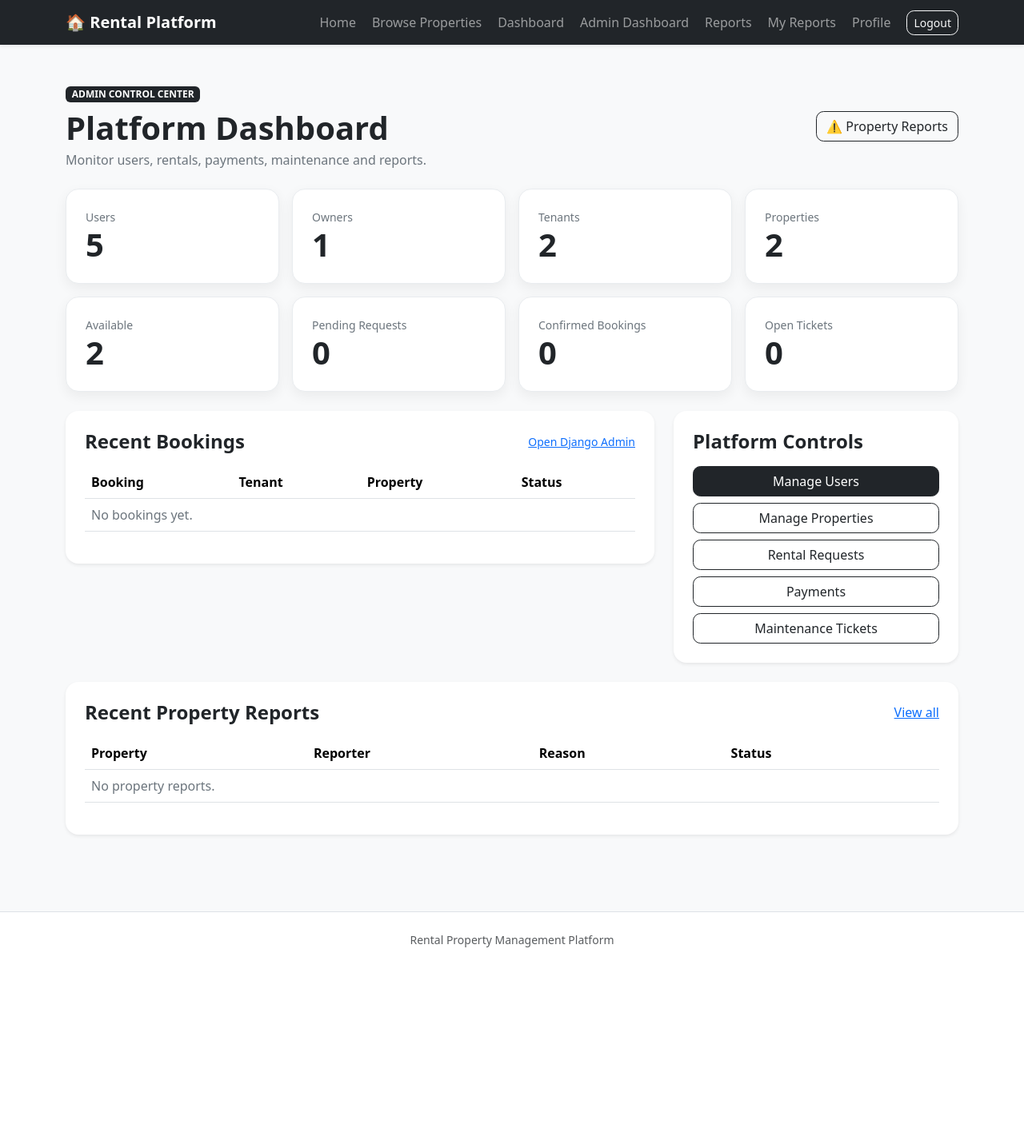
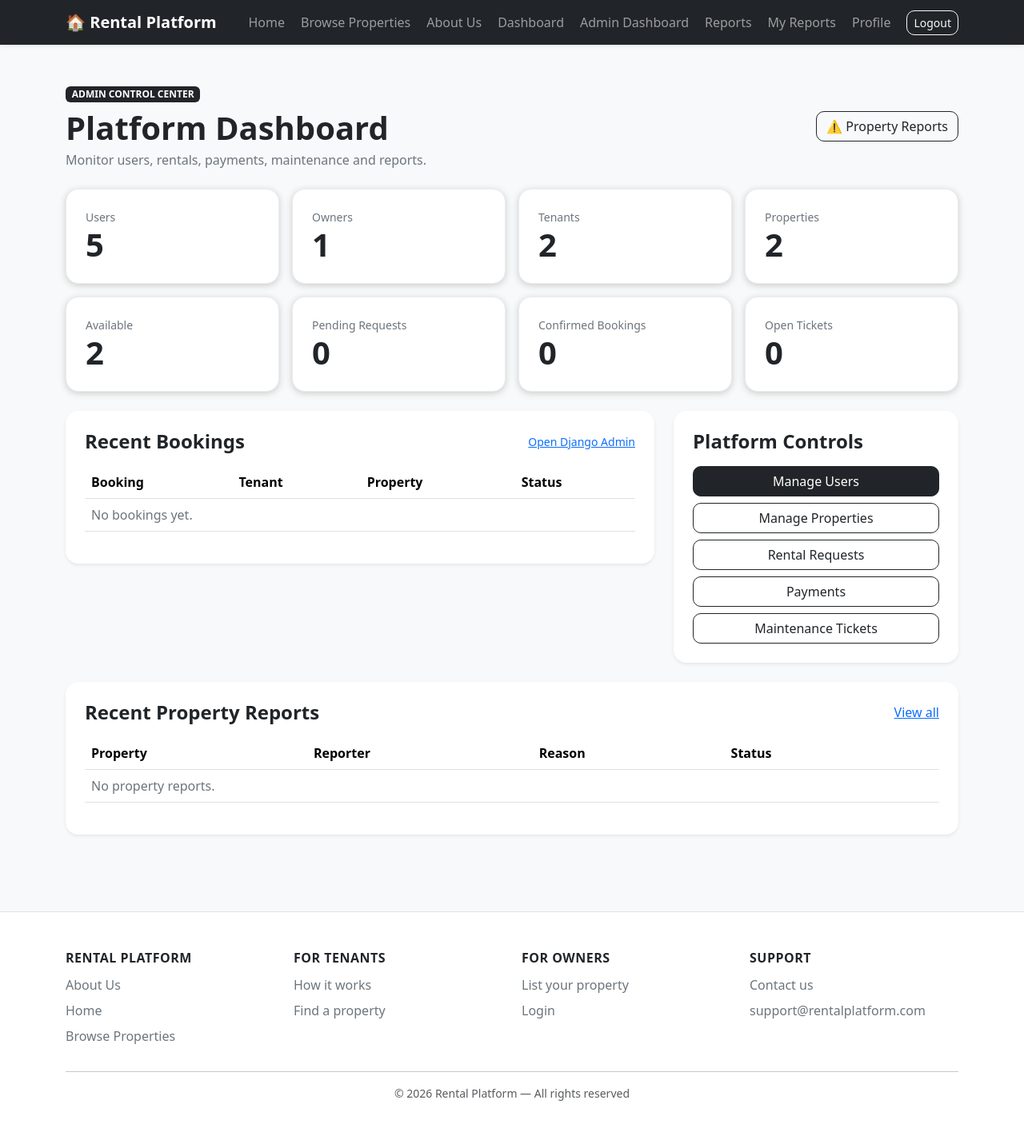
Before and after one commit to abhiramgopan06/Project2, a Django app: page /admin-dashboard/ in a window 1280 px wide. Shown: the whole page at 80% size. Before the commit the page ends 1185 px from the top, so only its background shows below. Run offline with Django 5.2, Linux system fonts and the light colour scheme; a user stored in the database is signed in; data comes from the database, SQL or seed files in the repository; both versions use the stored data as it was after the commit; data that the repository does not hold is empty.

Commit message:
About us

```diff
--- a/core/urls.py
+++ b/core/urls.py
@@ -5,6 +5,7 @@ app_name = "core"
 
 urlpatterns = [
     path("", views.home, name="home"),
+    path("about/", views.about, name="about"),
     path("property/<int:pk>/report/", views.report_property, name="report_property"),
     path("my-reports/", views.my_reports, name="my_reports"),
     path("admin-dashboard/", views.admin_dashboard, name="admin_dashboard"),
--- a/core/views.py
+++ b/core/views.py
@@ -17,6 +17,11 @@ from .models import PropertyReport
 def home(request):
     featured = Property.objects.filter(available=True).prefetch_related("images")[:6]
     return render(request, "home.html", {"featured_properties": featured})
+
+
+def about(request):
+    # simple about us page, no database data needed
+    return render(request, "core/about.html")
 
 
 def _admin_only(request):
--- a/maintenance/views.py
+++ b/maintenance/views.py
@@ -158,7 +158,6 @@ def resolve_ticket(request, pk):
         messages.warning(request, "Only in-progress tickets can be resolved.")
         return redirect("maintenance:technician_tickets")
     if request.method == "POST":
-        ticket.technician_note = request.POST.get("technician_note", "").strip()
         ticket.mark_resolved()
         ticket.technician_note = request.POST.get("technician_note", "").strip()
         ticket.save(update_fields=["technician_note", "updated_at"])
--- a/static/css/style.css
+++ b/static/css/style.css
@@ -1,29 +1,189 @@
-body { min-height: 100vh; }
-.hero { background: linear-gradient(135deg, #eef5ff 0%, #ffffff 60%, #f4f8ff 100%); }
-.stat-card { height: 100%; padding: 1.5rem; background: #fff; border: 1px solid #e9ecef; border-radius: 1rem; box-shadow: 0 .35rem 1rem rgba(0,0,0,.06); }
-.stat-card p { color: #6c757d; margin-bottom: 0; }
-.profile-avatar { width: 72px; height: 72px; object-fit: cover; border-radius: 50%; }
-.placeholder-avatar { display:flex; align-items:center; justify-content:center; background:#0d6efd; color:#fff; font-size:1.75rem; font-weight:700; }
-form input, form select, form textarea { width: 100%; padding: .65rem .75rem; border: 1px solid #ced4da; border-radius: .5rem; }
-form input[type="file"] { padding: .45rem; }
-.helptext, .help-text { font-size: .875rem; color: #6c757d; }
+body {
+  min-height: 100vh;
+}
 
-.property-card { transition: transform .2s ease, box-shadow .2s ease; }
-.property-card:hover { transform: translateY(-4px); box-shadow: 0 1rem 2rem rgba(0,0,0,.08) !important; }
-.property-cover { width: 100%; height: 220px; object-fit: cover; }
-.property-placeholder, .detail-placeholder { display: flex; align-items: center; justify-content: center; background: linear-gradient(135deg, #e9ecef, #dee2e6); color: #6c757d; font-size: 4rem; min-height: 220px; }
-.detail-image { width: 100%; height: 260px; object-fit: cover; }
-.manage-image { width: 100%; height: 180px; object-fit: cover; }
-.property-desc { display: -webkit-box; -webkit-box-orient: vertical; -webkit-line-clamp: 3; overflow: hidden; }
-.amenity-grid ul { list-style: none; padding: 0; display: flex; flex-wrap: wrap; gap: .75rem; }
-.amenity-grid li { background: #f8f9fa; border: 1px solid #dee2e6; border-radius: .75rem; padding: .5rem .75rem; }
-.summary-row { display: flex; justify-content: space-between; gap: 1rem; padding: .8rem 0; border-bottom: 1px solid #eee; }
-.summary-row:last-child { border-bottom: 0; }
+.hero {
+  background-color: #eef5ff;
+}
 
-.dashboard-card { display:block; height:100%; padding:1.5rem; background:#fff; border:1px solid #e9ecef; border-radius:1rem; box-shadow:0 .35rem 1rem rgba(0,0,0,.06); color:inherit; text-decoration:none; transition:transform .2s ease, box-shadow .2s ease; }
-.dashboard-card:hover { color:inherit; transform:translateY(-4px); box-shadow:0 1rem 2rem rgba(0,0,0,.10); }
-.dashboard-card p { color:#6c757d; margin-bottom:0; }
-.btn { border-radius:.6rem; }
-.card { border-radius:1rem; }
-.table > :not(caption) > * > * { vertical-align:middle; }
-.form-control:focus, .form-select:focus { box-shadow:0 0 0 .2rem rgba(13,110,253,.12); }
+.stat-card {
+  height: 100%;
+  padding: 1.5rem;
+  background: #ffffff;
+  border: 1px solid #e9ecef;
+  border-radius: 1rem;
+  box-shadow: 0 2px 8px #cccccc;
+}
+
+.stat-card p {
+  color: #6c757d;
+  margin-bottom: 0;
+}
+
+.profile-avatar {
+  width: 72px;
+  height: 72px;
+  object-fit: cover;
+  border-radius: 50%;
+}
+
+.placeholder-avatar {
+  display: flex;
+  align-items: center;
+  justify-content: center;
+  background: #0d6efd;
+  color: #fff;
+  font-size: 1.75rem;
+  font-weight: bold;
+}
+
+form input,
+form select,
+form textarea {
+  width: 100%;
+  padding: 10px;
+  border: 1px solid #ced4da;
+  border-radius: 8px;
+}
+
+form input[type="file"] {
+  padding: 7px;
+}
+
+.helptext,
+.help-text {
+  font-size: 14px;
+  color: #6c757d;
+}
+
+/* Property cards */
+.property-card {
+  border: 1px solid #e9ecef;
+}
+
+.property-card:hover {
+  box-shadow: 0 4px 12px #cccccc;
+}
+
+.property-cover {
+  width: 100%;
+  height: 220px;
+  object-fit: cover;
+}
+
+.property-placeholder,
+.detail-placeholder {
+  display: flex;
+  align-items: center;
+  justify-content: center;
+  background: #dee2e6;
+  color: #6c757d;
+  font-size: 4rem;
+  min-height: 220px;
+}
+
+.detail-image {
+  width: 100%;
+  height: 260px;
+  object-fit: cover;
+}
+
+.manage-image {
+  width: 100%;
+  height: 180px;
+  object-fit: cover;
+}
+
+.property-desc {
+  max-height: 4.5em;
+  overflow: hidden;
+}
+
+.amenity-grid ul {
+  list-style: none;
+  padding: 0;
+  display: flex;
+  flex-wrap: wrap;
+  gap: 12px;
+}
+
+.amenity-grid li {
+  background: #f8f9fa;
+  border: 1px solid #dee2e6;
+  border-radius: 12px;
+  padding: 8px 12px;
+}
+
+.summary-row {
+  display: flex;
+  justify-content: space-between;
+  gap: 1rem;
+  padding: 13px 0;
+  border-bottom: 1px solid #eee;
+}
+
+.summary-row:last-child {
+  border-bottom: none;
+}
+
+/* Dashboard cards */
+.dashboard-card {
+  display: block;
+  height: 100%;
+  padding: 1.5rem;
+  background: #fff;
+  border: 1px solid #e9ecef;
+  border-radius: 1rem;
+  box-shadow: 0 2px 8px #cccccc;
+  color: inherit;
+  text-decoration: none;
+}
+
+.dashboard-card:hover {
+  color: inherit;
+  box-shadow: 0 4px 12px #cccccc;
+}
+
+.dashboard-card p {
+  color: #6c757d;
+  margin-bottom: 0;
+}
+
+.btn {
+  border-radius: 10px;
+}
+
+.card {
+  border-radius: 1rem;
+}
+
+.table td {
+  vertical-align: middle;
+}
+
+.form-control:focus,
+.form-select:focus {
+  box-shadow: 0 0 0 3px #cfe2ff;
+}
+
+/* Footer */
+.site-footer h6 {
+  color: #212529;
+  letter-spacing: 0.5px;
+  margin-bottom: 12px;
+}
+
+.site-footer ul li {
+  margin-bottom: 8px;
+  color: #6c757d;
+}
+
+.site-footer a {
+  color: #6c757d;
+  text-decoration: none;
+}
+
+.site-footer a:hover {
+  color: #0d6efd;
+  text-decoration: underline;
+}
--- a/templates/base.html
+++ b/templates/base.html
@@ -21,6 +21,7 @@
             <ul class="navbar-nav ms-auto align-items-lg-center gap-lg-1">
                 <li class="nav-item"><a class="nav-link" href="{% url 'core:home' %}">Home</a></li>
                 <li class="nav-item"><a class="nav-link" href="{% url 'properties:list' %}">Browse Properties</a></li>
+                <li class="nav-item"><a class="nav-link" href="{% url 'core:about' %}">About Us</a></li>
                 {% if user.is_authenticated %}
                     <li class="nav-item"><a class="nav-link" href="{% url 'accounts:dashboard' %}">Dashboard</a></li>
                     {% if user.role == "TENANT" %}
@@ -69,9 +70,43 @@
 
 <main class="flex-grow-1">{% block content %}{% endblock %}</main>
 
-<footer class="py-4 mt-5 border-top bg-white">
-    <div class="container text-center text-muted small">
-        Rental Property Management Platform
+<footer class="py-5 mt-5 border-top bg-white site-footer">
+    <div class="container">
+        <div class="row g-4">
+            <div class="col-6 col-md-3">
+                <h6 class="fw-bold">RENTAL PLATFORM</h6>
+                <ul class="list-unstyled">
+                    <li><a href="{% url 'core:about' %}">About Us</a></li>
+                    <li><a href="{% url 'core:home' %}">Home</a></li>
+                    <li><a href="{% url 'properties:list' %}">Browse Properties</a></li>
+                </ul>
+            </div>
+            <div class="col-6 col-md-3">
+                <h6 class="fw-bold">FOR TENANTS</h6>
+                <ul class="list-unstyled">
+                    <li><a href="{% url 'accounts:register' %}">How it works</a></li>
+                    <li><a href="{% url 'properties:list' %}">Find a property</a></li>
+                </ul>
+            </div>
+            <div class="col-6 col-md-3">
+                <h6 class="fw-bold">FOR OWNERS</h6>
+                <ul class="list-unstyled">
+                    <li><a href="{% url 'accounts:register' %}">List your property</a></li>
+                    <li><a href="{% url 'accounts:login' %}">Login</a></li>
+                </ul>
+            </div>
+            <div class="col-6 col-md-3">
+                <h6 class="fw-bold">SUPPORT</h6>
+                <ul class="list-unstyled">
+                    <li><a href="{% url 'core:about' %}">Contact us</a></li>
+                    <li>support@rentalplatform.com</li>
+                </ul>
+            </div>
+        </div>
+        <hr>
+        <div class="text-center text-muted small">
+            &copy; {% now "Y" %} Rental Platform &mdash; All rights reserved
+        </div>
     </div>
 </footer>
 <script src="https://cdn.jsdelivr.net/npm/bootstrap@5.3.3/dist/js/bootstrap.bundle.min.js"></script>
```
Also changed, not shown: core/templates/core/about.html (added, +35 -0 lines), properties/views.py (+0 -10 lines), templates/accounts/register.html (+52 -9 lines), db.sqlite3.
